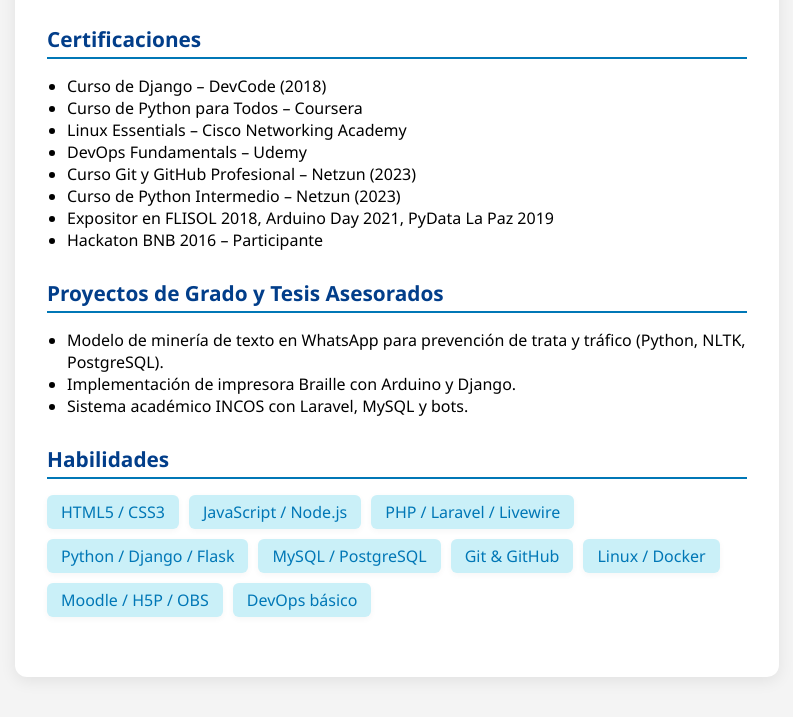
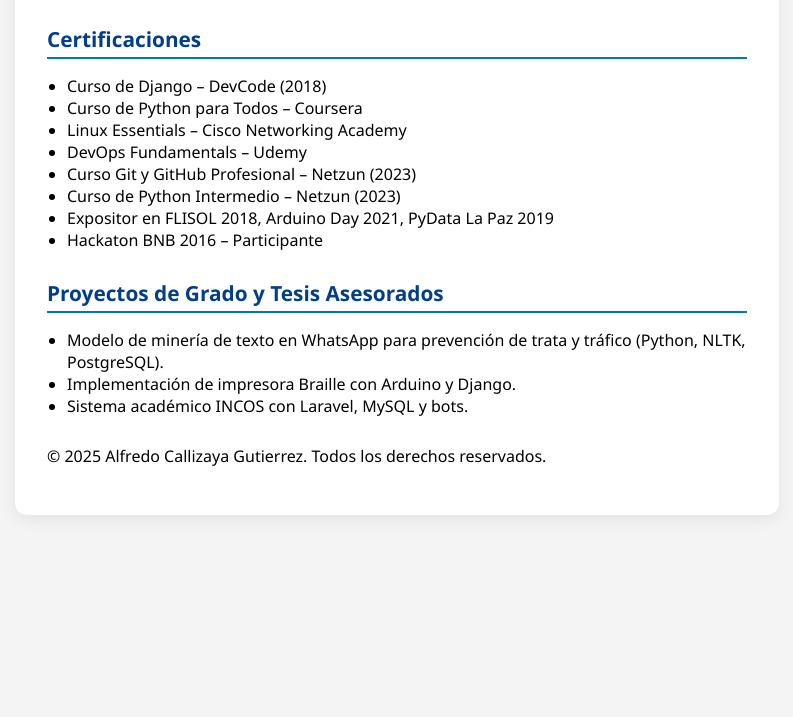
Before and after one commit to alfredynhocg/cv, a plain HTML site: page index.html in a window 1280 px wide. Shown: the part 3172-3889 px from the top of the page, without its empty margins (243-1036 px from the left). After the commit the page ends 3727 px from the top, so only its background shows below. Drawn offline with Linux system fonts and the light colour scheme.

Commit message:
REFACTOR: actualizaciones añadido de directrices en etiquetas

```diff
--- a/index.html
+++ b/index.html
@@ -22,7 +22,10 @@
                 <li><strong>Email:</strong> <a href="mailto:alfredynho.cg@gmail.com">alfredynho.cg@gmail.com</a></li>
                 <li><strong>Dirección:</strong> Zona Villa San Antonio, Calle San Alberto #8A, La Paz - Bolivia</li>
                 <li><strong>Nacimiento:</strong> 07 de Agosto de 1991</li>
-                <li><strong>Redes:</strong> <a href="https://twitter.com/alfredynho" target="_blank" rel="noopener">@alfredynho</a> | <a href="https://twitter.com/alfredocallizaya" target="_blank" rel="noopener">@alfredocallizaya</a></li>
+                <li><strong>Redes:</strong>
+                    <a href="https://twitter.com/alfredynho" target="_blank" rel="noopener">@alfredynho</a> |
+                    <a href="https://twitter.com/alfredocallizaya" target="_blank" rel="noopener">@alfredocallizaya</a>
+                </li>
             </ul>
         </header>
 
@@ -56,7 +59,6 @@
                         <li>Instalación y configuración de servidores (Moodle, VPS, Linux).</li>
                     </ul>
                 </div>
-
                 <div class="proyecto">
                     <h3>CEMTIC SRL (2018 - 2022)</h3>
                     <ul>
@@ -94,7 +96,6 @@
                         <li>Instalación, configuración de servidores, administración, capacitación, creación de manuales de usuario, personalización de la plataforma Moodle, diseño de plataformas, creación de entornos virtuales, soporte técnico en entornos virtuales, diseño de recursos didácticos, instalación de extensiones en plataforma Moodle.</li>
                     </ul>
                 </div>
-
                 <div class="proyecto">
                     <h3>GESTORA (2024-2025)</h3>
                     <ul>
@@ -129,21 +130,9 @@
                 </ul>
             </section>
         </main>
-
-        <section>
-            <h2>Habilidades</h2>
-            <ul class="habilidades">
-                <li>HTML5 / CSS3</li>
-                <li>JavaScript / Node.js</li>
-                <li>PHP / Laravel / Livewire</li>
-                <li>Python / Django / Flask</li>
-                <li>MySQL / PostgreSQL</li>
-                <li>Git & GitHub</li>
-                <li>Linux / Docker</li>
-                <li>Moodle / H5P / OBS</li>
-                <li>DevOps básico</li>
-            </ul>
-        </section>
+        <footer role="contentinfo">
+            <p>&copy; 2025 Alfredo Callizaya Gutierrez. Todos los derechos reservados.</p>
+        </footer>
     </div>
 </body>
 </html>
```
Lines whose indentation alone changed are shown as unchanged.
